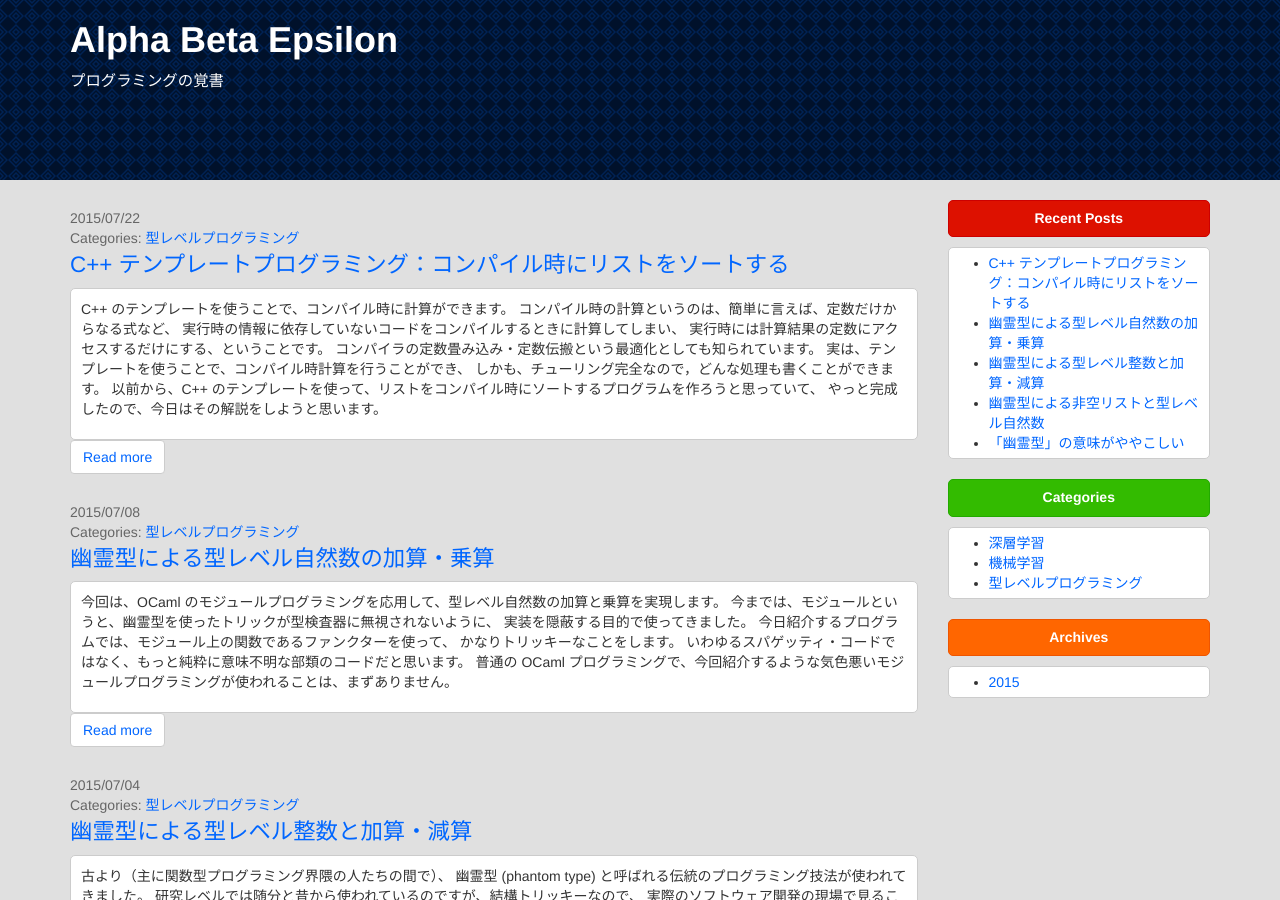
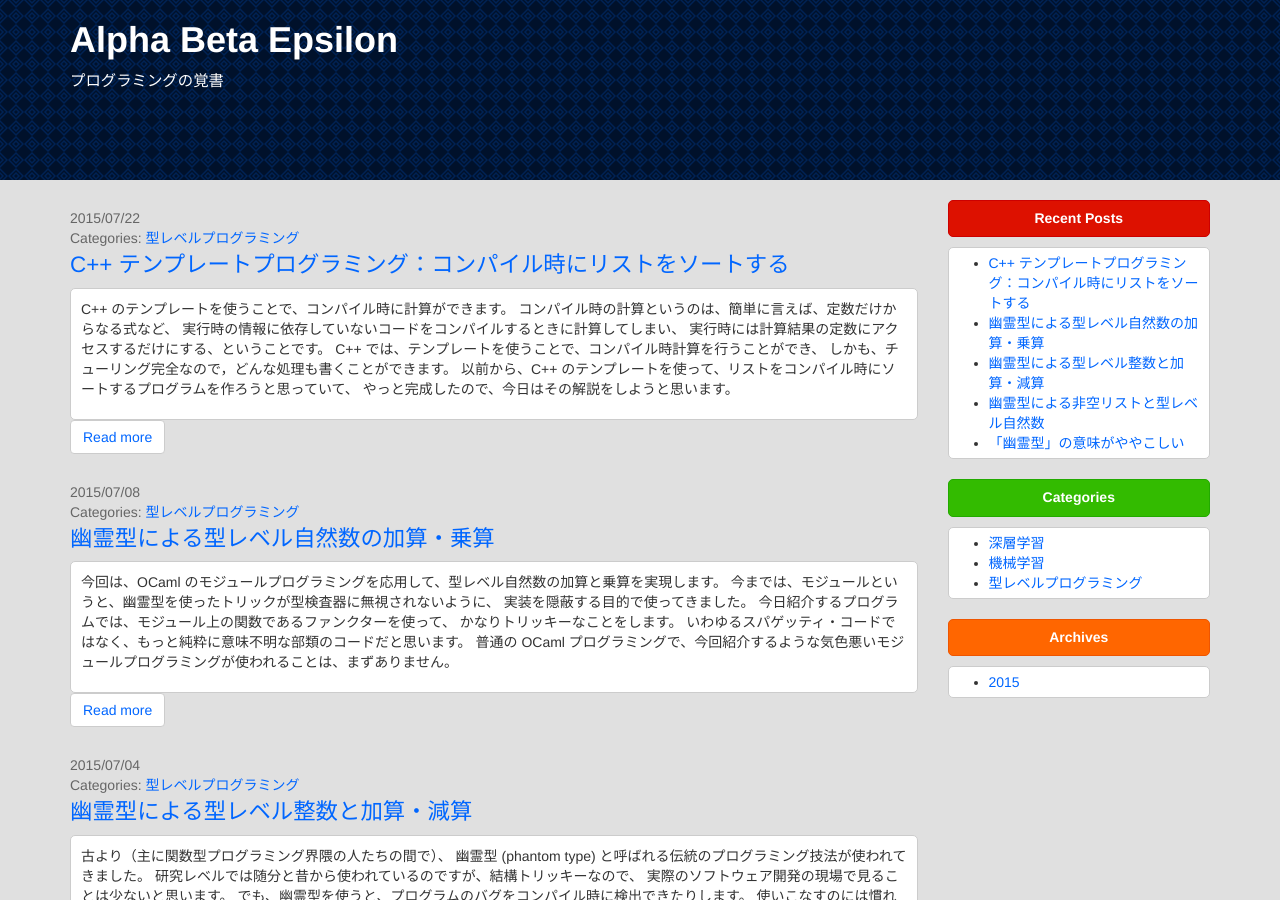
Before and after one commit to akabe/akabe.github.io, a Jekyll site: the page built from index.html, in a window 1280 px wide and 900 px high. Built offline with Jekyll 4.4.1, drawn with Linux system fonts in a browser that asks for light colours; Markdown is read by kramdown in place of the engine named in the settings; the list of posts is cut into pages by our own code.

Commit message:
modified

```diff
--- a/_posts/2015-07-22-cpp-template-sort.md
+++ b/_posts/2015-07-22-cpp-template-sort.md
@@ -9,8 +9,7 @@ C++ のテンプレートを使うことで、コンパイル時に計算がで
 コンパイル時の計算というのは、簡単に言えば、定数だけからなる式など、
 実行時の情報に依存していないコードをコンパイルするときに計算してしまい、
 実行時には計算結果の定数にアクセスするだけにする、ということです。
-コンパイラの定数畳み込み・定数伝搬という最適化としても知られています。
-実は、テンプレートを使うことで、コンパイル時計算を行うことができ、
+C++ では、テンプレートを使うことで、コンパイル時計算を行うことができ、
 しかも、チューリング完全なので，どんな処理も書くことができます。
 以前から、C++ のテンプレートを使って、リストをコンパイル時にソートするプログラムを作ろうと思っていて、
 やっと完成したので、今日はその解説をしようと思います。
```
